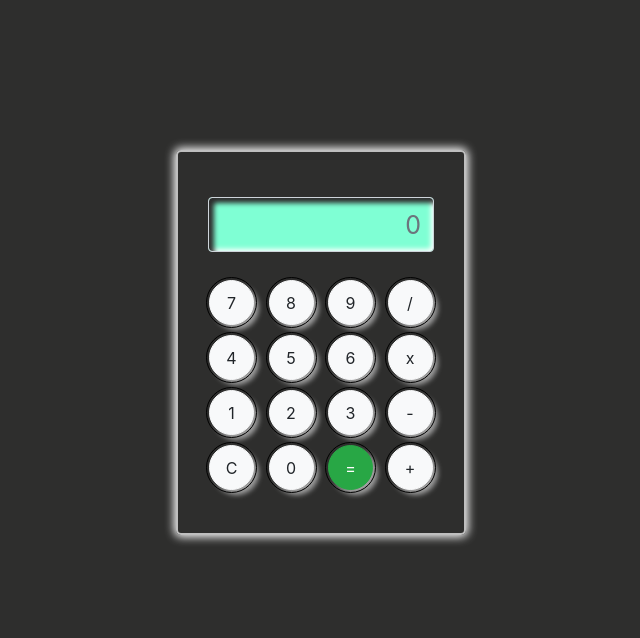
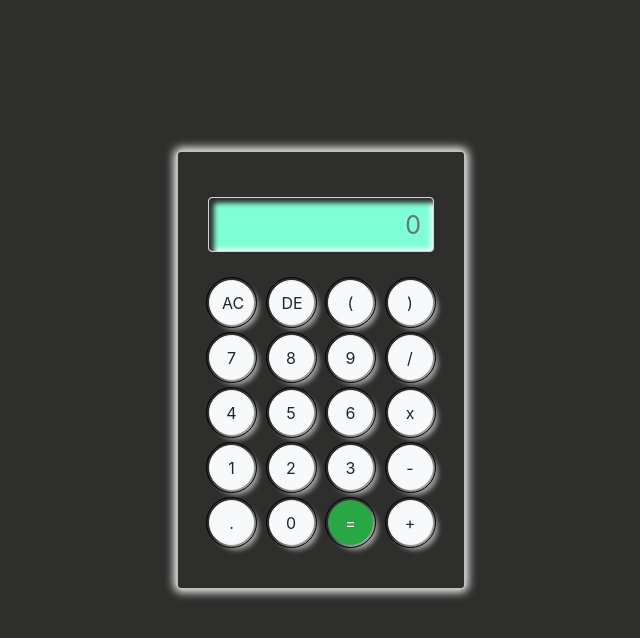
Before and after one commit to kahmed0984/Design-P-Hero, a plain HTML site: page simple-calculator/index.html in a window 1280 px wide. Shown: the whole page, without its empty margins (319-959 px from the left). Drawn offline with Linux system fonts and the light colour scheme.

Commit message:
add somting

```diff
--- a/simple-calculator/index.html
+++ b/simple-calculator/index.html
@@ -35,6 +35,12 @@
             <div id="calculator_buttons">
                 <ul class="nav navbar">
                     <li class="nav-item">
+                        <button onclick="clearDisplay()" class="btn btn-light">AC</button>
+                        <button onclick="appendToDisplay(deleteLastString)" class="btn btn-light">DE</button>
+                        <button onclick="appendToDisplay('(')" class="btn btn-light">(</button>
+                        <button onclick="appendToDisplay(')')" class="btn btn-light">)</button>
+                    </li>
+                    <li class="nav-item">
                         <button onclick="appendToDisplay('7')" class="btn btn-light">7</button>
                         <button onclick="appendToDisplay('8')" class="btn btn-light">8</button>
                         <button onclick="appendToDisplay('9')" class="btn btn-light">9</button>
@@ -53,7 +59,7 @@
                         <button onclick="appendToDisplay('-')" class="btn btn-light">-</button>
                     </li>
                     <li class="nav-item">
-                        <button onclick="clearDisplay()" class="btn btn-light">C</button>
+                        <button onclick="appendToDisplay('.')" class="btn btn-light">.</button>
                         <button onclick="appendToDisplay('0')" class="btn btn-light">0</button>
                         <button onclick="calculate()" class="btn btn-success">=</button>
                         <button onclick="appendToDisplay('+')" class="btn btn-light">+</button>
@@ -90,7 +96,7 @@
             const display = document.getElementById('display');
             function appendToDisplay(input){
                 // display.value = display.value + input;
-                display.value += input ;
+                display.value += input ; // pasa pasi songkha bosanor jonno
             }
             function clearDisplay(){
                 display.value = '';
```
